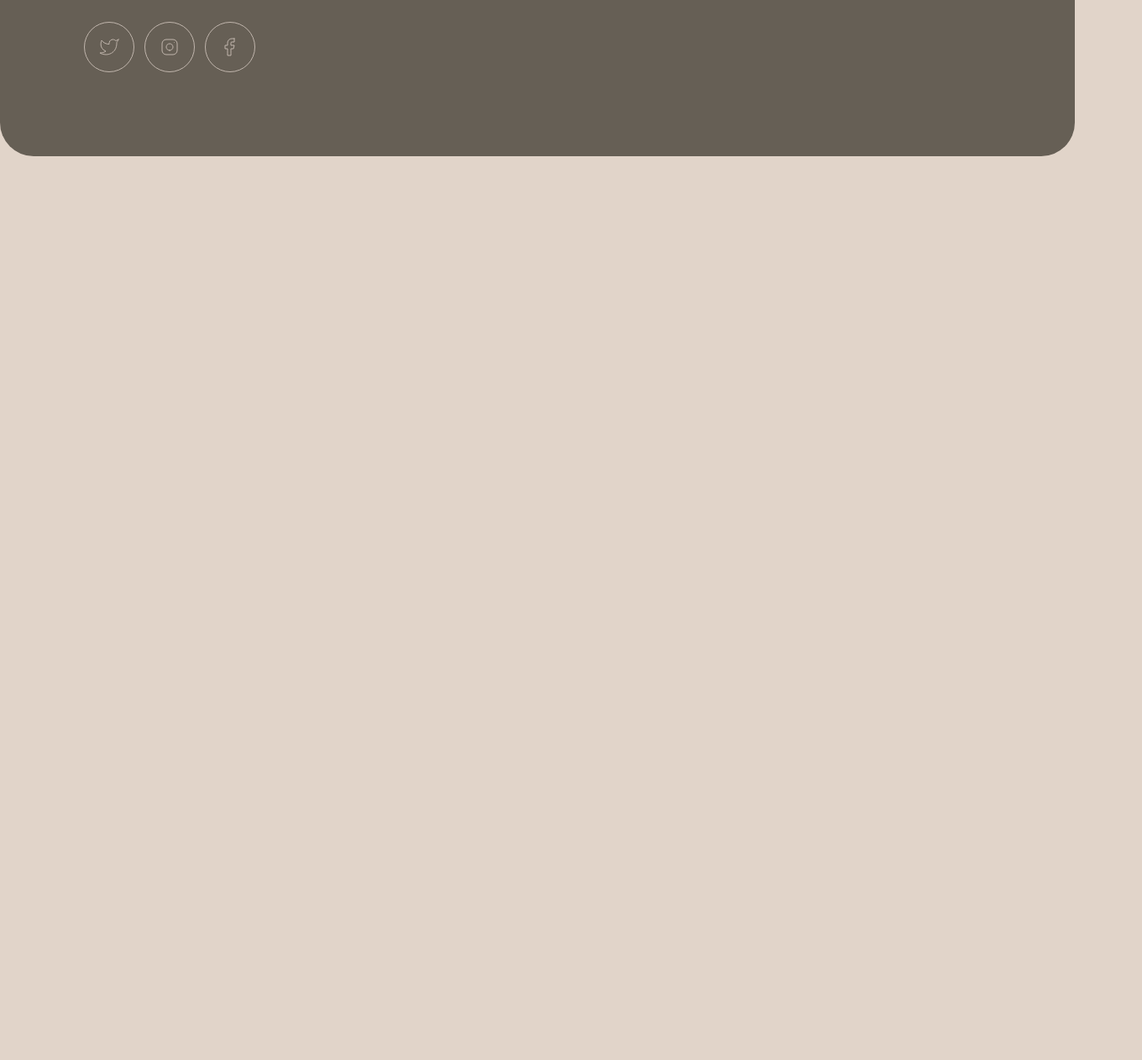
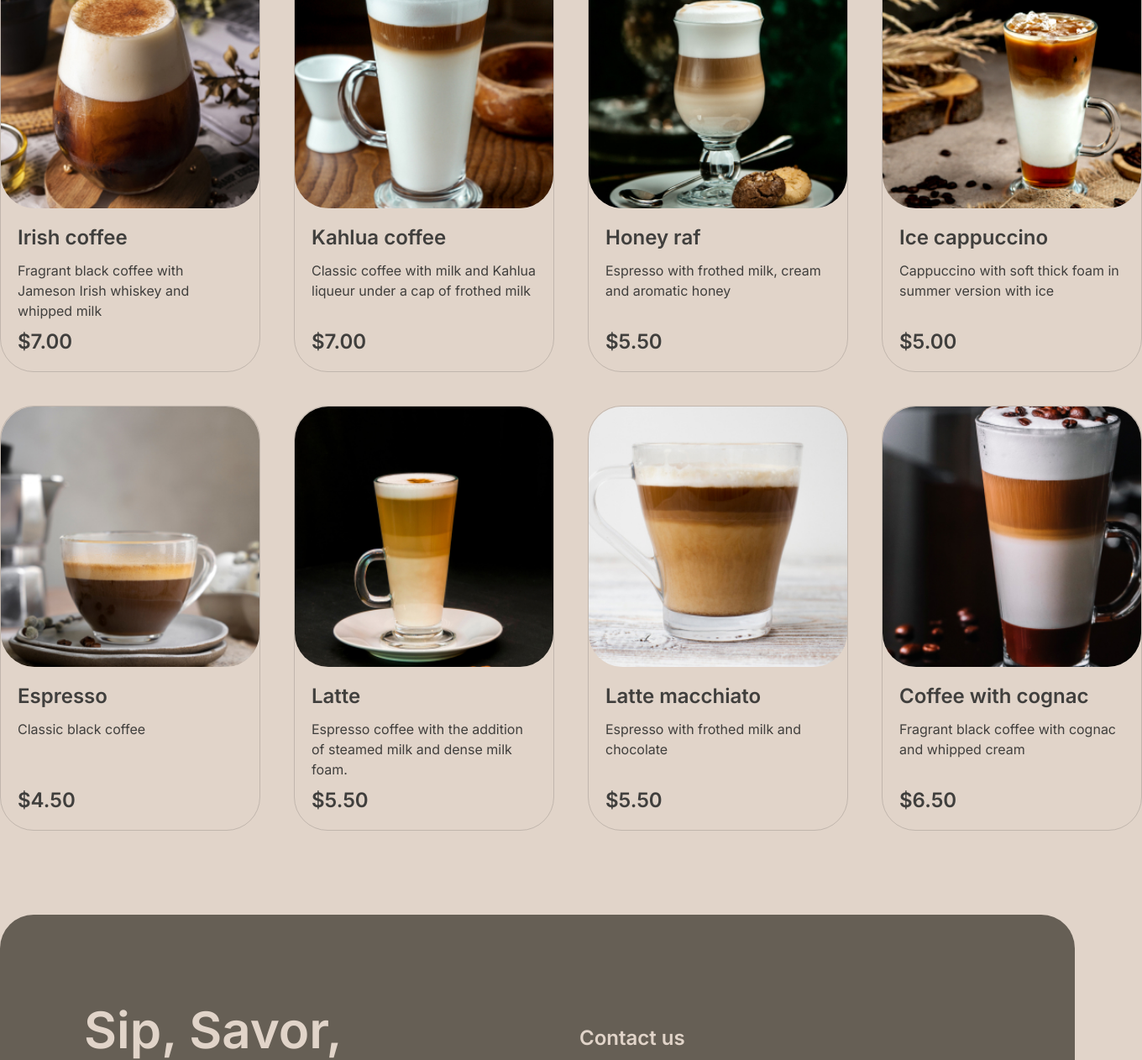
Before and after one commit to AVor0n/coffee-house, a website built with Parcel: page src/menu.html in a window 1280 px wide. Shown: the part 439-1701 px from the top of the page at 84% size, 1360 px wide, since content can reach past the window. Before the commit the page ends 800 px from the top, so only its background shows below. Built offline with nearby package versions, Linux system fonts and the light colour scheme.

Commit message:
feat(menu): add menu section

```diff
--- a/src/menu.html
+++ b/src/menu.html
@@ -1,5 +1,6 @@
 <!DOCTYPE html>
 <html lang="en">
+
 <head>
   <meta charset="UTF-8">
   <meta name="viewport" content="width=device-width, initial-scale=1.0">
@@ -10,6 +11,7 @@
   <link href="https://fonts.googleapis.com/css2?family=Inter:wght@400;600;700&display=swap" rel="stylesheet">
   <link rel="stylesheet" href="./styles/index.scss">
   </head>
+
 <body>
   <header class="header wrapper">
     <nav class="navigation">
@@ -28,7 +30,110 @@
       </nav>
       </header>
       <main>
-
+        <section class="menu wrapper">
+          <h2 class="menu__title heading">Behind each of our cups hides an <em>amazing surprise</em></h2>
+          <div class="tabulator">
+            <nav class="tabulator__tabs">
+              <button class="tabulator__tab tab tab--active" type="button">
+                <span class="tab__icon tab__icon--cup"></span><span class="tab__text">Coffee</span>
+              </button>
+              <button class="tabulator__tab tab" type="button">
+                <span class="tab__icon tab__icon--teapot"></span><span class="tab__text">Tea</span>
+              </button>
+              <button class="tabulator__tab tab" type="button">
+                <span class="tab__icon tab__icon--cake"></span><span class="tab__text">Dessert</span>
+              </button>
+              </nav>
+              <div class="tabulator__content">
+                <div class="product-card">
+                  <div class="product-card__img-container">
+              <img class="product-card__img" src="./assets/img/coffee/coffee-1.jpg" alt="irish coffee">
+              </div>
+              <div class="product-card__content">
+                <h3 class="product-card__title">Irish coffee</h3>
+                <p class="product-card__description">
+                  Fragrant black coffee with Jameson Irish whiskey and whipped milk
+                </p>
+                <p class="product-card__price">$7.00</p>
+              </div>
+              </div>
+              <div class="product-card">
+                <div class="product-card__img-container">
+              <img class="product-card__img" src="./assets/img/coffee/coffee-2.jpg" alt="irish coffee">
+              </div>
+              <div class="product-card__content">
+                <h3 class="product-card__title">Kahlua coffee</h3>
+                <p class="product-card__description">
+                  Classic coffee with milk and Kahlua liqueur under a cap of frothed milk
+                </p>
+                <p class="product-card__price">$7.00</p>
+              </div>
+              </div>
+              <div class="product-card">
+                <div class="product-card__img-container">
+              <img class="product-card__img" src="./assets/img/coffee/coffee-3.jpg" alt="irish coffee">
+              </div>
+              <div class="product-card__content">
+                <h3 class="product-card__title">Honey raf</h3>
+                <p class="product-card__description">Espresso with frothed milk, cream and aromatic honey</p>
+                <p class="product-card__price">$5.50</p>
+              </div>
+              </div>
+              <div class="product-card">
+                <div class="product-card__img-container">
+              <img class="product-card__img" src="./assets/img/coffee/coffee-4.jpg" alt="irish coffee">
+              </div>
+              <div class="product-card__content">
+                <h3 class="product-card__title">Ice cappuccino</h3>
+                <p class="product-card__description">Cappuccino with soft thick foam in summer version with ice</p>
+                <p class="product-card__price">$5.00</p>
+              </div>
+              </div>
+              <div class="product-card">
+                <div class="product-card__img-container">
+              <img class="product-card__img" src="./assets/img/coffee/coffee-5.jpg" alt="irish coffee">
+              </div>
+              <div class="product-card__content">
+                <h3 class="product-card__title">Espresso</h3>
+                <p class="product-card__description">Classic black coffee</p>
+                <p class="product-card__price">$4.50</p>
+              </div>
+              </div>
+              <div class="product-card">
+                <div class="product-card__img-container">
+              <img class="product-card__img" src="./assets/img/coffee/coffee-6.jpg" alt="irish coffee">
+              </div>
+              <div class="product-card__content">
+                <h3 class="product-card__title">Latte</h3>
+                <p class="product-card__description">
+                  Espresso coffee with the addition of steamed milk and dense milk foam.
+                </p>
+                <p class="product-card__price">$5.50</p>
+              </div>
+              </div>
+              <div class="product-card">
+                <div class="product-card__img-container">
+              <img class="product-card__img" src="./assets/img/coffee/coffee-7.jpg" alt="irish coffee">
+              </div>
+              <div class="product-card__content">
+                <h3 class="product-card__title">Latte macchiato</h3>
+                <p class="product-card__description">Espresso with frothed milk and chocolate</p>
+                <p class="product-card__price">$5.50</p>
+              </div>
+              </div>
+              <div class="product-card">
+                <div class="product-card__img-container">
+              <img class="product-card__img" src="./assets/img/coffee/coffee-8.jpg" alt="irish coffee">
+              </div>
+              <div class="product-card__content">
+                <h3 class="product-card__title">Coffee with cognac</h3>
+                <p class="product-card__description">Fragrant black coffee with cognac and whipped cream</p>
+                <p class="product-card__price">$6.50</p>
+              </div>
+              </div>
+              </div>
+              </div>
+              </section>
               </main>
               <footer class="footer wrapper">
                 <div class="footer__column">
@@ -38,24 +143,25 @@
                       <svg xmlns="http://www.w3.org/2000/svg" width="24" height="24" viewBox="0 0 24 24">
             <path class="social__link-path"
               d="M23 3.01006C23 3.01006 20.9821 4.20217 19.86 4.54006C19.2577 3.84757 18.4573 3.35675 17.567 3.13398C16.6767 2.91122 15.7395 2.96725 14.8821 3.29451C14.0247 3.62177 13.2884 4.20446 12.773 4.96377C12.2575 5.72309 11.9877 6.62239 12 7.54006V8.54006C10.2426 8.58562 8.50127 8.19587 6.93101 7.4055C5.36074 6.61513 4.01032 5.44869 3 4.01006C3 4.01006 -1 13.0101 8 17.0101C5.94053 18.408 3.48716 19.109 1 19.0101C10 24.0101 21 19.0101 21 7.51006C20.9991 7.23151 20.9723 6.95365 20.92 6.68006C21.9406 5.67355 23 3.01006 23 3.01006Z"
-              stroke-linecap="round" stroke-linejoin="round" />
+              stroke-linecap="round" stroke-linejoin="round">
           </svg>
         </a>
         <a href="#!" class="social__link" aria-label="share in instagram">
           <svg xmlns="http://www.w3.org/2000/svg" width="24" height="24" viewBox="0 0 24 24">
             <path class="social__link-path"
               d="M12 16C14.2091 16 16 14.2091 16 12C16 9.79086 14.2091 8 12 8C9.79086 8 8 9.79086 8 12C8 14.2091 9.79086 16 12 16Z"
-              stroke-linecap="round" stroke-linejoin="round" />
+              stroke-linecap="round" stroke-linejoin="round">
               <path class="social__link-path"
-              d="M3 16V8C3 5.23858 5.23858 3 8 3H16C18.7614 3 21 5.23858 21 8V16C21 18.7614 18.7614 21 16 21H8C5.23858 21 3 18.7614 3 16Z" />
-            <path class="social__link-path" d="M17.5 6.51L17.51 6.49889" stroke-linecap="round" stroke-linejoin="round" />
+                d="M3 16V8C3 5.23858 5.23858 3 8 3H16C18.7614 3 21 5.23858 21 8V16C21 18.7614 18.7614 21 16 21H8C5.23858 21 3 18.7614 3 16Z">
+                <path class="social__link-path" d="M17.5 6.51L17.51 6.49889" stroke-linecap="round"
+                  stroke-linejoin="round">
           </svg>
         </a>
         <a href="#!" class="social__link" aria-label="share in facebook">
           <svg xmlns="http://www.w3.org/2000/svg" width="24" height="24" viewBox="0 0 24 24">
             <path class="social__link-path"
               d="M17 2H14C12.6739 2 11.4021 2.52678 10.4645 3.46447C9.52678 4.40215 9 5.67392 9 7V10H6V14H9V22H13V14H16L17 10H13V7C13 6.73478 13.1054 6.48043 13.2929 6.29289C13.4804 6.10536 13.7348 6 14 6H17V2Z"
-              stroke-linecap="round" stroke-linejoin="round" />
+              stroke-linecap="round" stroke-linejoin="round">
           </svg>
         </a>
       </div>
@@ -81,4 +187,5 @@
           </div>
           </footer>
           </body>
+
 </html>
--- a/src/styles/index.scss
+++ b/src/styles/index.scss
@@ -10,6 +10,7 @@
 @import './sections/about';
 @import './sections/mobile';
 @import './sections/footer';
+@import './sections/menu';
 
 :root {
   font-family: Inter, sans-serif;
--- /dev/null
+++ b/src/styles/sections/_menu.scss
@@ -0,0 +1,141 @@
+.menu {
+  margin-block-end: 100px;
+
+  &__title {
+    max-inline-size: 800px;
+    margin-block-end: 40px;
+    margin-inline: auto;
+
+    text-align: center;
+  }
+}
+
+.tabulator {
+  display: flex;
+  flex-direction: column;
+  gap: 40px;
+
+  &__tabs {
+    display: flex;
+    gap: 16px;
+    justify-content: center;
+    align-items: center;
+  }
+
+  &__content {
+    display: grid;
+    grid-template-columns: repeat(4, 1fr);
+    gap: 40px;
+
+    margin-block-start: -2px; // for PP
+  }
+}
+
+.tab {
+  display: flex;
+  gap: 8px;
+  align-items: center;
+
+  padding-block: 8px;
+  padding-inline: 8px 16px;
+
+  color: var(--text-dark);
+  font-style: normal;
+
+  border: 1px solid var(--border-light);
+  border-radius: 100px;
+
+  cursor: pointer;
+
+  &:hover, &--active {
+    color: var(--text-light);
+
+    border: 1px solid var(--back-container);
+
+    background-color: var(--back-container);
+
+    /* stylelint-disable-next-line selector-class-pattern */
+    .tab__icon.tab__icon{
+      background-color: var(--back-body);
+    }
+  }
+
+  &__icon {
+    inline-size: 30px;
+    block-size: 30px;
+
+    border-radius: 100px;
+
+    background-color: var(--border-light);
+    background-repeat: no-repeat;
+    background-position: center;
+
+    &--cup{
+      background-image: url('../assets/cup.png');
+    }
+
+    &--teapot{
+      background-image: url('../assets/teapot.png');
+    }
+
+    &--cake{
+      background-image: url('../assets/cake.png');
+    }
+  }
+}
+
+.product-card {
+  inline-size: 310;
+
+  border: 1px solid var(--border-light);
+  border-radius: 40px;
+
+  cursor: pointer;
+
+  &:hover {
+    /* stylelint-disable-next-line selector-class-pattern */
+    .product-card__img.product-card__img {
+      transform: scale(1);
+    }
+  }
+
+  &__img-container {
+    display: flex;
+    justify-content: center;
+    align-items: center;
+
+    inline-size: 308px;
+    block-size: 310px;
+
+    border-radius: 40px;
+
+    overflow: hidden;
+  }
+
+  &__img {
+    transform: scale(1.1);
+
+    transition: transform 0.3s;
+  }
+
+  &__content {
+    display: flex;
+    flex-direction: column;
+
+    block-size: 194px;
+    padding: 20px;
+  }
+
+  &__title {
+    margin: 0;
+    margin-block-end: 12px;
+
+    @include font-heading-3;
+  }
+
+  &__price {
+    margin-block-start: auto;
+
+    @include font-heading-3;
+  }
+}
```
Also changed, not shown: src/assets/cake.png (added), src/assets/cup.png (added), src/assets/teapot.png (added), 1 other file. Lines whose indentation alone changed are shown as unchanged.
